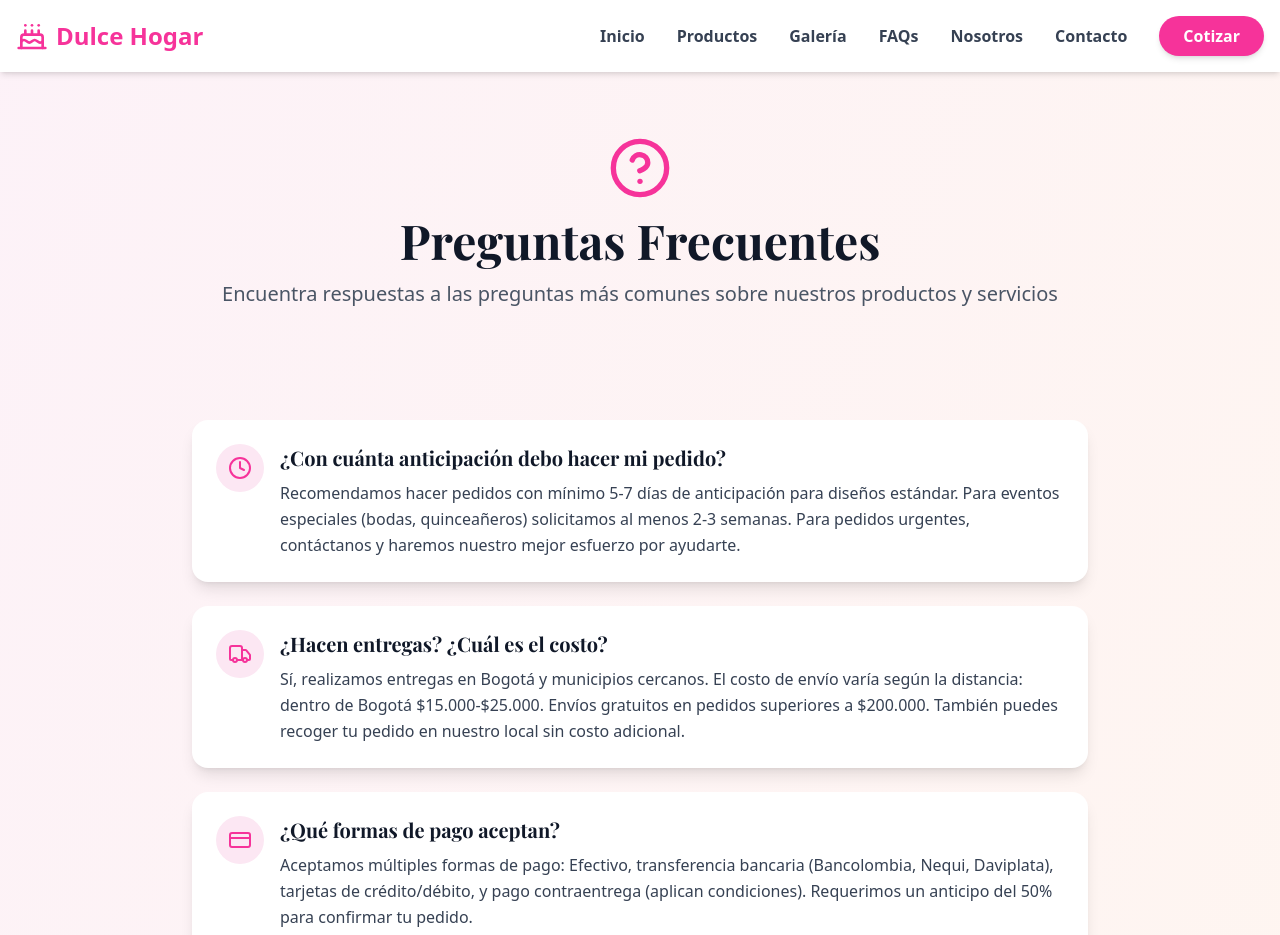
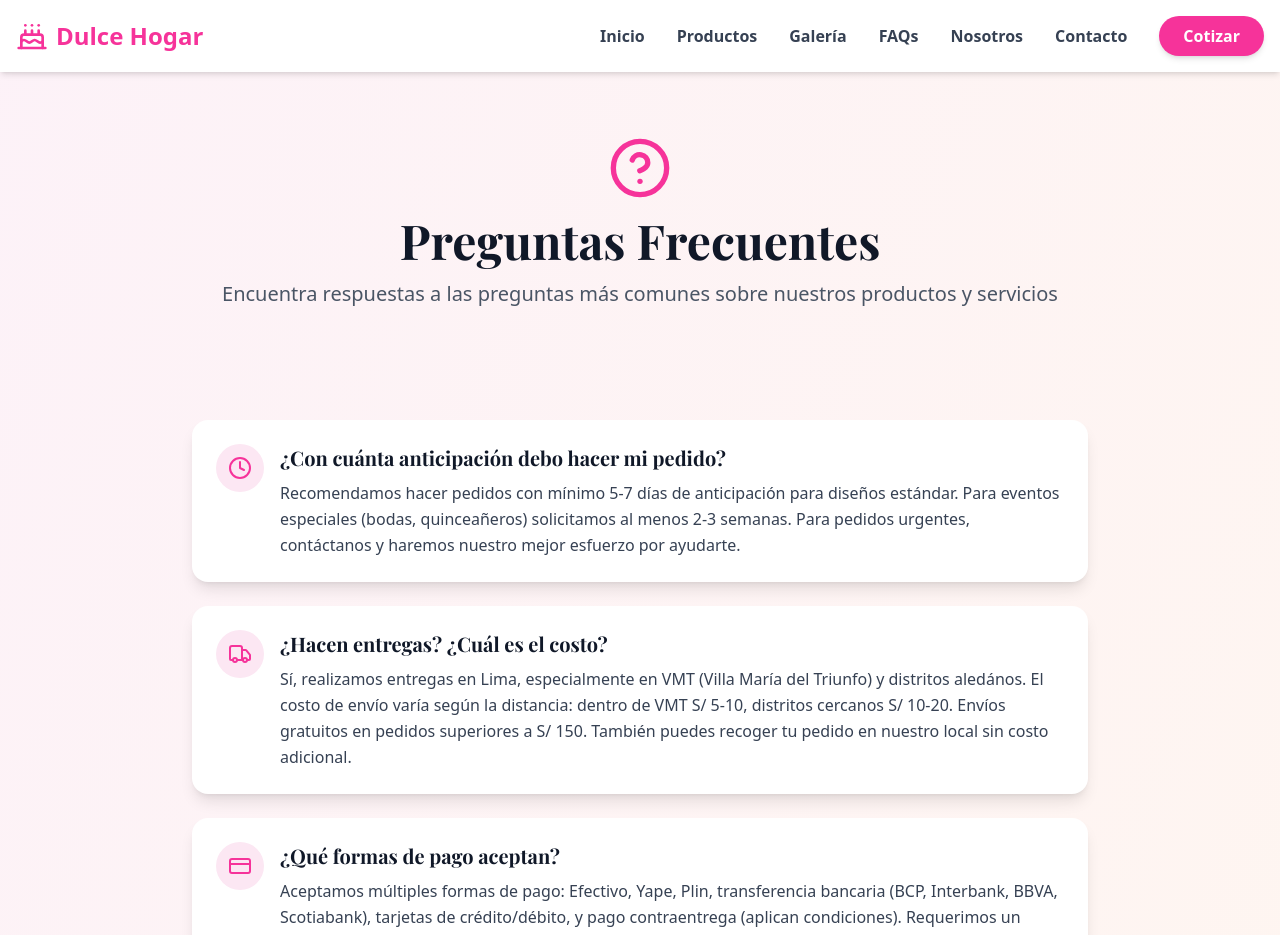
Before and after one commit to Starkora/dulcehogar, a Next.js app: page /faqs in a window 1280 px wide. Shown: the top 935 px of the page. Built offline with nearby package versions, Linux system fonts and the light colour scheme; a web font is replaced by a local one.

Commit message:
Mejoras en el proyecto

```diff
--- a/app/faqs/page.tsx
+++ b/app/faqs/page.tsx
@@ -16,12 +16,12 @@ const faqs = [
   {
     icon: Truck,
     question: '¿Hacen entregas? ¿Cuál es el costo?',
-    answer: 'Sí, realizamos entregas en Bogotá y municipios cercanos. El costo de envío varía según la distancia: dentro de Bogotá $15.000-$25.000. Envíos gratuitos en pedidos superiores a $200.000. También puedes recoger tu pedido en nuestro local sin costo adicional.'
+    answer: 'Sí, realizamos entregas en Lima, especialmente en VMT (Villa María del Triunfo) y distritos aledános. El costo de envío varía según la distancia: dentro de VMT S/ 5-10, distritos cercanos S/ 10-20. Envíos gratuitos en pedidos superiores a S/ 150. También puedes recoger tu pedido en nuestro local sin costo adicional.'
   },
   {
     icon: CreditCard,
     question: '¿Qué formas de pago aceptan?',
-    answer: 'Aceptamos múltiples formas de pago: Efectivo, transferencia bancaria (Bancolombia, Nequi, Daviplata), tarjetas de crédito/débito, y pago contraentrega (aplican condiciones). Requerimos un anticipo del 50% para confirmar tu pedido.'
+    answer: 'Aceptamos múltiples formas de pago: Efectivo, Yape, Plin, transferencia bancaria (BCP, Interbank, BBVA, Scotiabank), tarjetas de crédito/débito, y pago contraentrega (aplican condiciones). Requerimos un anticipo del 50% para confirmar tu pedido.'
   },
   {
     icon: XCircle,
```
